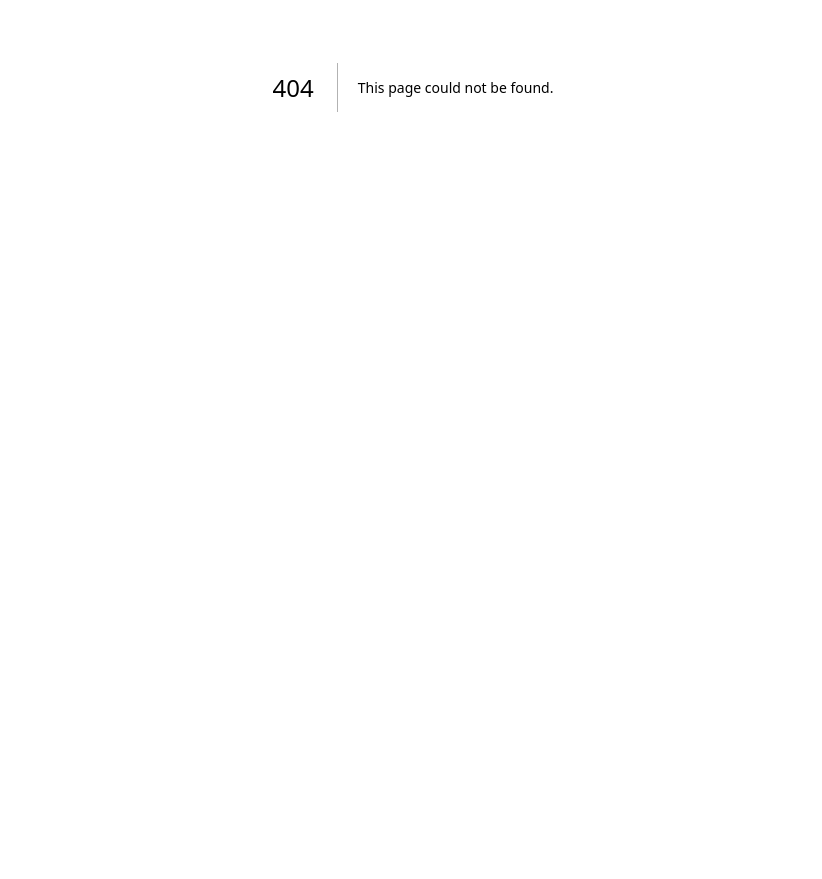
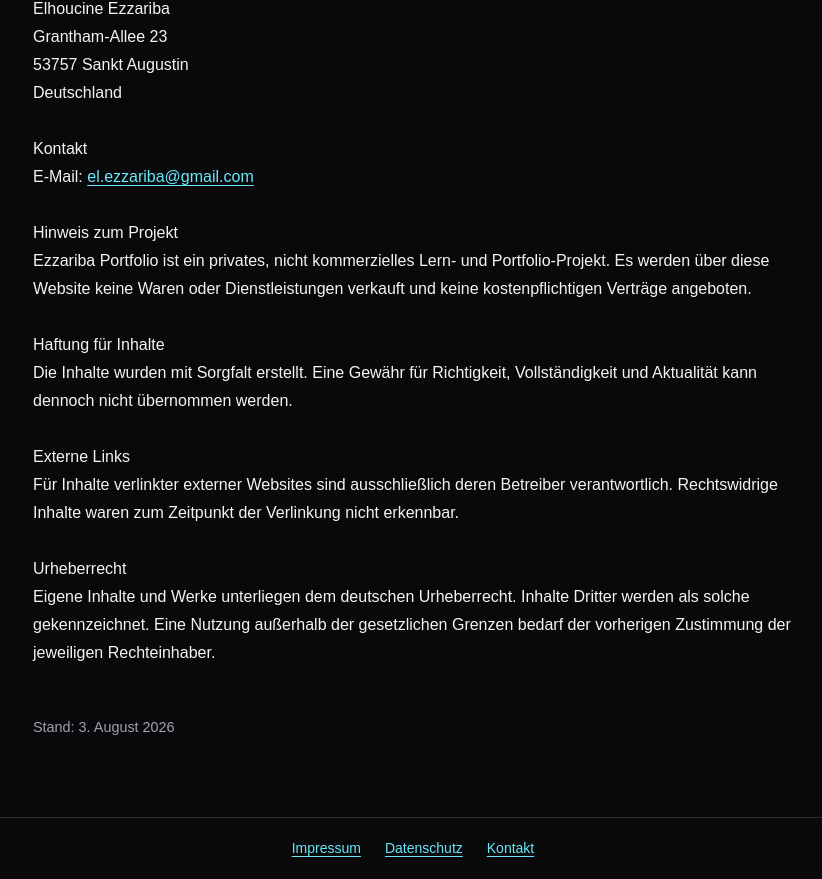
Before and after one commit to ELHoucineEzzariba/ezzariba-portfolio, a Next.js app: page /impressum in a window 1280 px wide. Before the commit this address had no page. Shown: the part 313-1192 px from the top of the page, without its empty margins (227-1049 px from the left). Before the commit the page ends 800 px from the top, so only its background shows below. Built offline with nearby package versions, Linux system fonts and the light colour scheme.

Commit message:
Add legal and privacy pages

```diff
--- /dev/null
+++ b/src/app/_legal/LegalPage.tsx
@@ -0,0 +1,99 @@
+import Link from "next/link";
+
+const owner = {
+  name: "Elhoucine Ezzariba",
+  street: "Grantham-Allee 23",
+  city: "53757 Sankt Augustin",
+  country: "Deutschland",
+  email: "el.ezzariba@gmail.com",
+};
+
+const shellStyle = {
+  minHeight: "100vh",
+  background: "#09090b",
+  color: "#f4f4f5",
+  padding: "clamp(2rem, 6vw, 5rem) 1.25rem",
+} as const;
+
+const articleStyle = {
+  width: "min(100%, 760px)",
+  margin: "0 auto",
+  fontFamily: "Arial, Helvetica, sans-serif",
+  fontSize: "1rem",
+  lineHeight: 1.75,
+} as const;
+
+const linkStyle = {
+  color: "#67e8f9",
+  textDecoration: "underline",
+  textUnderlineOffset: "0.2em",
+} as const;
+
+function Address() {
+  return (
+    <address style={{ fontStyle: "normal" }}>
+      {owner.name}<br />
+      {owner.street}<br />
+      {owner.city}<br />
+      {owner.country}
+    </address>
+  );
+}
+
+function LegalShell({ title, projectName, children }: { title: string; projectName: string; children: React.ReactNode }) {
+  return (
+    <main id="main-content" style={shellStyle}>
+      <article style={articleStyle}>
+        <Link href="/" style={linkStyle}>← Zurück zu {projectName}</Link>
+        <p style={{ marginTop: "2.5rem", color: "#a1a1aa", letterSpacing: "0.08em", textTransform: "uppercase", fontSize: "0.78rem" }}>
+          Privates Lern- und Portfolio-Projekt
+        </p>
+        <h1 style={{ margin: "0.35rem 0 2rem", fontSize: "clamp(2.25rem, 7vw, 4.5rem)", lineHeight: 1.05, letterSpacing: "-0.04em" }}>{title}</h1>
+        <div style={{ display: "grid", gap: "1.75rem" }}>{children}</div>
+        <p style={{ marginTop: "3rem", color: "#a1a1aa", fontSize: "0.9rem" }}>Stand: 3. August 2026</p>
+      </article>
+    </main>
+  );
+}
+
+export function LegalFooter() {
+  return (
+    <footer style={{ borderTop: "1px solid rgba(161,161,170,.25)", background: "#09090b", color: "#d4d4d8", padding: "1.25rem" }}>
+      <nav aria-label="Rechtliche Informationen" style={{ display: "flex", justifyContent: "center", flexWrap: "wrap", gap: "0.5rem 1.5rem", font: "500 0.875rem/1.5 Arial, Helvetica, sans-serif" }}>
+        <Link href="/impressum" style={linkStyle}>Impressum</Link>
+        <Link href="/datenschutz" style={linkStyle}>Datenschutz</Link>
+        <a href={`mailto:${owner.email}`} style={linkStyle}>Kontakt</a>
+      </nav>
+    </footer>
+  );
+}
+
+export function ImprintPage({ projectName }: { projectName: string }) {
+  return (
+    <LegalShell title="Impressum" projectName={projectName}>
+      <section><h2>Anbieter</h2><Address /></section>
+      <section><h2>Kontakt</h2><p>E-Mail: <a href={`mailto:${owner.email}`} style={linkStyle}>{owner.email}</a></p></section>
+      <section><h2>Hinweis zum Projekt</h2><p>{projectName} ist ein privates, nicht kommerzielles Lern- und Portfolio-Projekt. Es werden über diese Website keine Waren oder Dienstleistungen verkauft und keine kostenpflichtigen Verträge angeboten.</p></section>
+      <section><h2>Haftung für Inhalte</h2><p>Die Inhalte wurden mit Sorgfalt erstellt. Eine Gewähr für Richtigkeit, Vollständigkeit und Aktualität kann dennoch nicht übernommen werden.</p></section>
+      <section><h2>Externe Links</h2><p>Für Inhalte verlinkter externer Websites sind ausschließlich deren Betreiber verantwortlich. Rechtswidrige Inhalte waren zum Zeitpunkt der Verlinkung nicht erkennbar.</p></section>
+      <section><h2>Urheberrecht</h2><p>Eigene Inhalte und Werke unterliegen dem deutschen Urheberrecht. Inhalte Dritter werden als solche gekennzeichnet. Eine Nutzung außerhalb der gesetzlichen Grenzen bedarf der vorherigen Zustimmung der jeweiligen Rechteinhaber.</p></section>
+    </LegalShell>
+  );
+}
+
+export function PrivacyPage({ projectName, services = [] }: { projectName: string; services?: string[] }) {
+  return (
+    <LegalShell title="Datenschutz" projectName={projectName}>
+      <section><h2>1. Verantwortlicher</h2><Address /><p>E-Mail: <a href={`mailto:${owner.email}`} style={linkStyle}>{owner.email}</a></p></section>
+      <section><h2>2. Grundsatz</h2><p>{projectName} ist ein privates, nicht kommerzielles Lernprojekt. Personenbezogene Daten werden nur verarbeitet, soweit dies für den technischen Betrieb oder eine von dir aktiv verwendete Demo-Funktion erforderlich ist.</p></section>
+      <section><h2>3. Hosting und Server-Logs</h2><p>Beim Aufruf können der Hosting-Anbieter und vorgeschaltete Infrastruktur technisch notwendige Daten verarbeiten, insbesondere IP-Adresse, Zeitpunkt, aufgerufene URL, Referrer, Browser und Betriebssystem. Die Verarbeitung dient Sicherheit, Stabilität und Fehleranalyse auf Grundlage von Art. 6 Abs. 1 lit. f DSGVO.</p></section>
+      <section><h2>4. Demo-Funktionen und lokale Speicherung</h2><p>Eingaben in reine Oberflächen-Demos werden grundsätzlich nicht für Werbung oder Profilbildung genutzt. Einstellungen und Beispieldaten können lokal im Browser gespeichert werden. Bitte verwende in Demo-Feldern keine echten vertraulichen oder sensiblen Daten.</p></section>
+      {services.length > 0 && <section><h2>5. Eingesetzte Dienste</h2><p>Abhängig von der aktiv genutzten Funktion kann eine Übermittlung an folgende technische Dienstleister stattfinden: {services.join(", ")}. Die Verarbeitung erfolgt nur zur Bereitstellung der jeweiligen Funktion. Bei einer Übermittlung in Drittländer werden die anwendbaren gesetzlichen Garantien des jeweiligen Anbieters zugrunde gelegt.</p></section>}
+      <section><h2>{services.length > 0 ? "6" : "5"}. Kontaktaufnahme</h2><p>Wenn du per E-Mail Kontakt aufnimmst, werden deine Angaben zur Bearbeitung der Anfrage verarbeitet. Rechtsgrundlage ist Art. 6 Abs. 1 lit. b oder lit. f DSGVO. Die Daten werden gelöscht, sobald sie nicht mehr erforderlich sind und keine gesetzlichen Pflichten entgegenstehen.</p></section>
+      <section><h2>{services.length > 0 ? "7" : "6"}. Speicherdauer</h2><p>Daten werden nur so lange gespeichert, wie der jeweilige Zweck besteht oder gesetzliche Aufbewahrungspflichten gelten. Lokale Browserdaten kannst du über die Einstellungen deines Browsers löschen.</p></section>
+      <section><h2>{services.length > 0 ? "8" : "7"}. Deine Rechte</h2><p>Du hast im Rahmen der gesetzlichen Voraussetzungen Rechte auf Auskunft, Berichtigung, Löschung, Einschränkung, Datenübertragbarkeit und Widerspruch sowie das Recht, eine Einwilligung mit Wirkung für die Zukunft zu widerrufen.</p></section>
+      <section><h2>{services.length > 0 ? "9" : "8"}. Beschwerderecht</h2><p>Du kannst dich bei einer Datenschutzaufsichtsbehörde beschweren. Zuständig ist insbesondere die Landesbeauftragte für Datenschutz und Informationsfreiheit Nordrhein-Westfalen.</p></section>
+      <section><h2>{services.length > 0 ? "10" : "9"}. Keine automatisierte Entscheidung</h2><p>Es findet keine rechtlich wirksame automatisierte Entscheidungsfindung und kein Tracking zu Werbezwecken statt.</p></section>
+    </LegalShell>
+  );
+}
--- /dev/null
+++ b/src/app/datenschutz/page.tsx
@@ -0,0 +1,5 @@
+import { PrivacyPage } from "../_legal/LegalPage";
+
+export default function Page() {
+  return <PrivacyPage projectName="Ezzariba Portfolio" services={["Cloudflare"]} />;
+}
--- /dev/null
+++ b/src/app/impressum/page.tsx
@@ -0,0 +1,5 @@
+import { ImprintPage } from "../_legal/LegalPage";
+
+export default function Page() {
+  return <ImprintPage projectName="Ezzariba Portfolio" />;
+}
--- a/src/app/layout.tsx
+++ b/src/app/layout.tsx
@@ -1,6 +1,7 @@
 import type { Metadata } from "next";
 import { Syne, DM_Sans } from "next/font/google";
 import "./globals.css";
+import { LegalFooter } from "./_legal/LegalPage";
 
 const syne = Syne({
   variable: "--font-syne",
@@ -47,7 +48,10 @@ export default function RootLayout({
 }>) {
   return (
     <html lang="de" className={`${syne.variable} ${dmSans.variable}`}>
-      <body className="min-h-screen antialiased">{children}</body>
+      <body className="min-h-screen antialiased">
+        {children}
+        <LegalFooter />
+      </body>
     </html>
   );
 }
--- a/tsconfig.json
+++ b/tsconfig.json
@@ -30,5 +30,5 @@
     ".next/dev/types/**/*.ts",
     "**/*.mts"
   ],
-  "exclude": ["node_modules", "potfolio Kopie"]
+  "exclude": ["node_modules", "potfolio Kopie", "github-projects"]
 }
```
